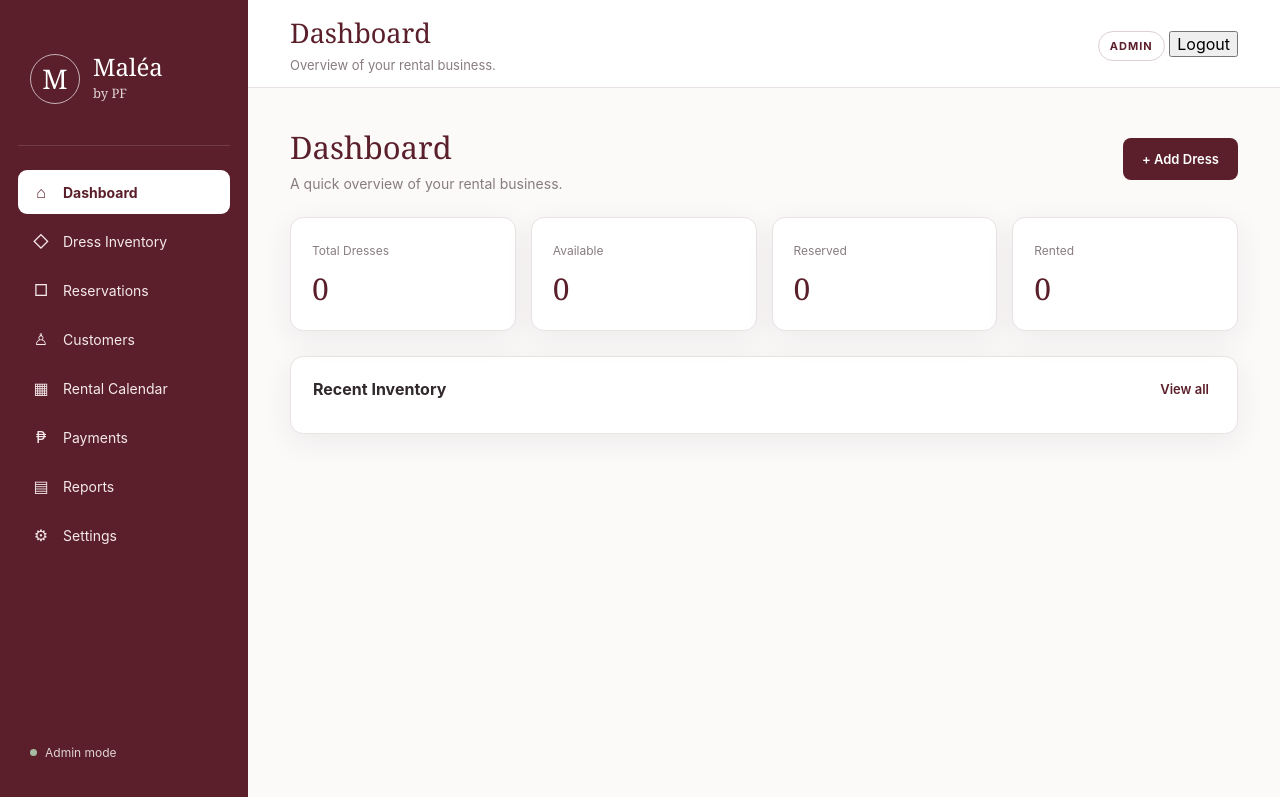
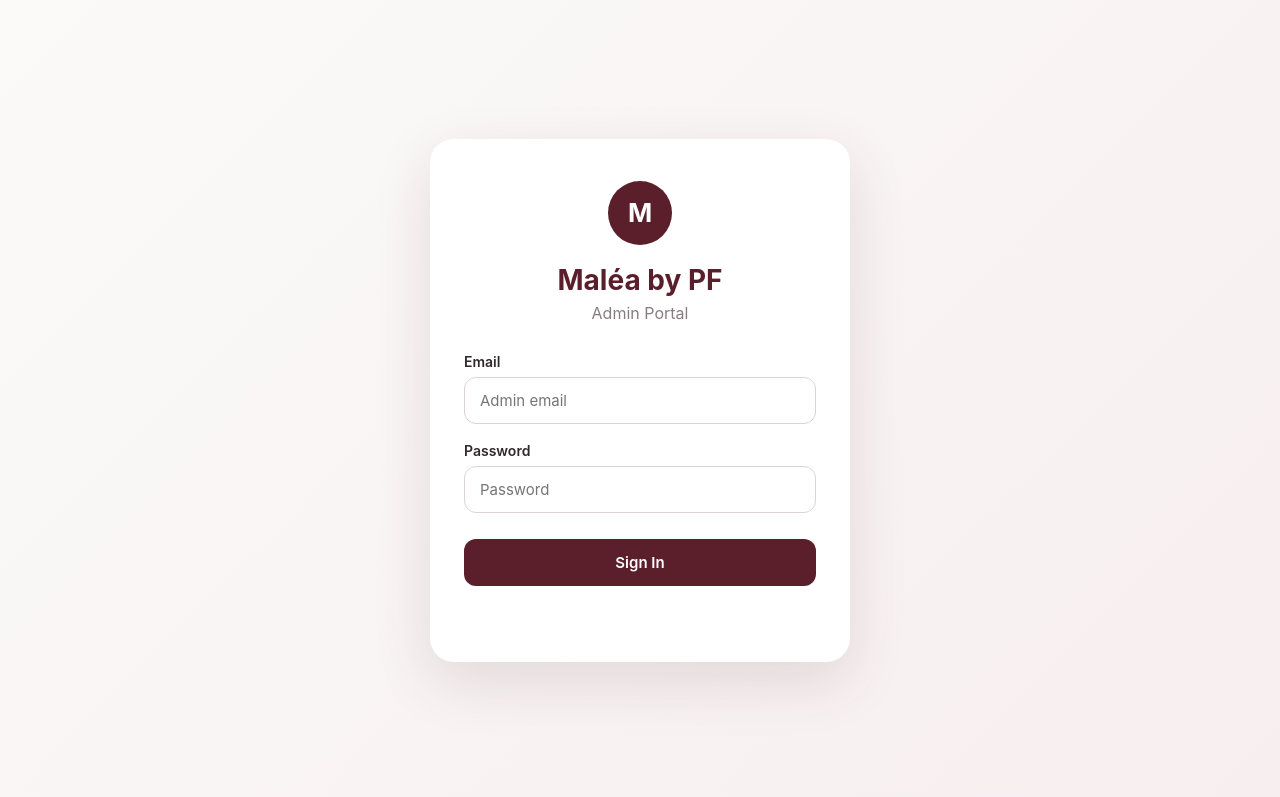
Before and after one commit to froibarro02-pixel/malea-by-pf, a plain HTML site: page malea page/admin page/admin.html in a window 1280 px wide. Shown: the top 797 px of the page. Drawn offline with Linux system fonts and the light colour scheme.

Commit message:
Update malea page/admin page/css/admin.css from Kodo

```diff
--- a/malea page/admin page/css/admin.css
+++ b/malea page/admin page/css/admin.css
@@ -2146,3 +2146,222 @@ button {
     }
 
 }
+/* ==========================================
+   ADMIN LOGIN
+========================================== */
+
+#adminLoginScreen {
+
+    position: fixed;
+
+    inset: 0;
+
+    z-index: 99999;
+
+    display: flex;
+
+    align-items: center;
+
+    justify-content: center;
+
+    padding: 24px;
+
+    background:
+        linear-gradient(
+            135deg,
+            #fbfaf9,
+            #f7eef0
+        );
+
+}
+
+
+.admin-login-card {
+
+    width: 100%;
+
+    max-width: 420px;
+
+    padding: 42px 34px;
+
+    background: #ffffff;
+
+    border-radius: 24px;
+
+    box-shadow:
+        0 20px 60px
+        rgba(67, 21, 30, 0.12);
+
+    text-align: center;
+
+}
+
+
+.admin-login-mark {
+
+    width: 64px;
+
+    height: 64px;
+
+    margin: 0 auto 18px;
+
+    display: flex;
+
+    align-items: center;
+
+    justify-content: center;
+
+    border-radius: 50%;
+
+    background: #5a1f2a;
+
+    color: #ffffff;
+
+    font-size: 26px;
+
+    font-weight: 700;
+
+}
+
+
+.admin-login-card h1 {
+
+    margin: 0;
+
+    color: #5a1f2a;
+
+    font-size: 28px;
+
+}
+
+
+.admin-login-subtitle {
+
+    margin: 6px 0 30px;
+
+    color: #887c7f;
+
+}
+
+
+.admin-login-field {
+
+    margin-bottom: 18px;
+
+    text-align: left;
+
+}
+
+
+.admin-login-field label {
+
+    display: block;
+
+    margin-bottom: 7px;
+
+    font-size: 14px;
+
+    font-weight: 600;
+
+    color: #30282a;
+
+}
+
+
+.admin-login-field input {
+
+    width: 100%;
+
+    padding: 13px 15px;
+
+    border: 1px solid #ddd3d5;
+
+    border-radius: 12px;
+
+    outline: none;
+
+    font-size: 15px;
+
+    background: #fff;
+
+}
+
+
+.admin-login-field input:focus {
+
+    border-color: #5a1f2a;
+
+    box-shadow:
+        0 0 0 3px
+        rgba(90, 31, 42, 0.08);
+
+}
+
+
+.admin-login-button {
+
+    width: 100%;
+
+    margin-top: 8px;
+
+    padding: 14px;
+
+    border: none;
+
+    border-radius: 12px;
+
+    background: #5a1f2a;
+
+    color: #ffffff;
+
+    font-size: 15px;
+
+    font-weight: 600;
+
+    cursor: pointer;
+
+}
+
+
+.admin-login-button:disabled {
+
+    opacity: 0.65;
+
+    cursor: not-allowed;
+
+}
+
+
+.admin-login-error {
+
+    min-height: 20px;
+
+    margin-top: 14px;
+
+    color: #b42318;
+
+    font-size: 13px;
+
+}
+
+.topbar-right {
+  display: flex;
+  align-items: center;
+  gap: 10px;
+}
+
+.logout-btn {
+  border: 1px solid var(--burgundy);
+  background: transparent;
+  color: var(--burgundy);
+  padding: 8px 14px;
+  border-radius: 10px;
+  font-size: 13px;
+  font-weight: 600;
+  cursor: pointer;
+}
+
+.logout-btn:hover {
+  background: var(--burgundy);
+  color: #fff;
+}
```
